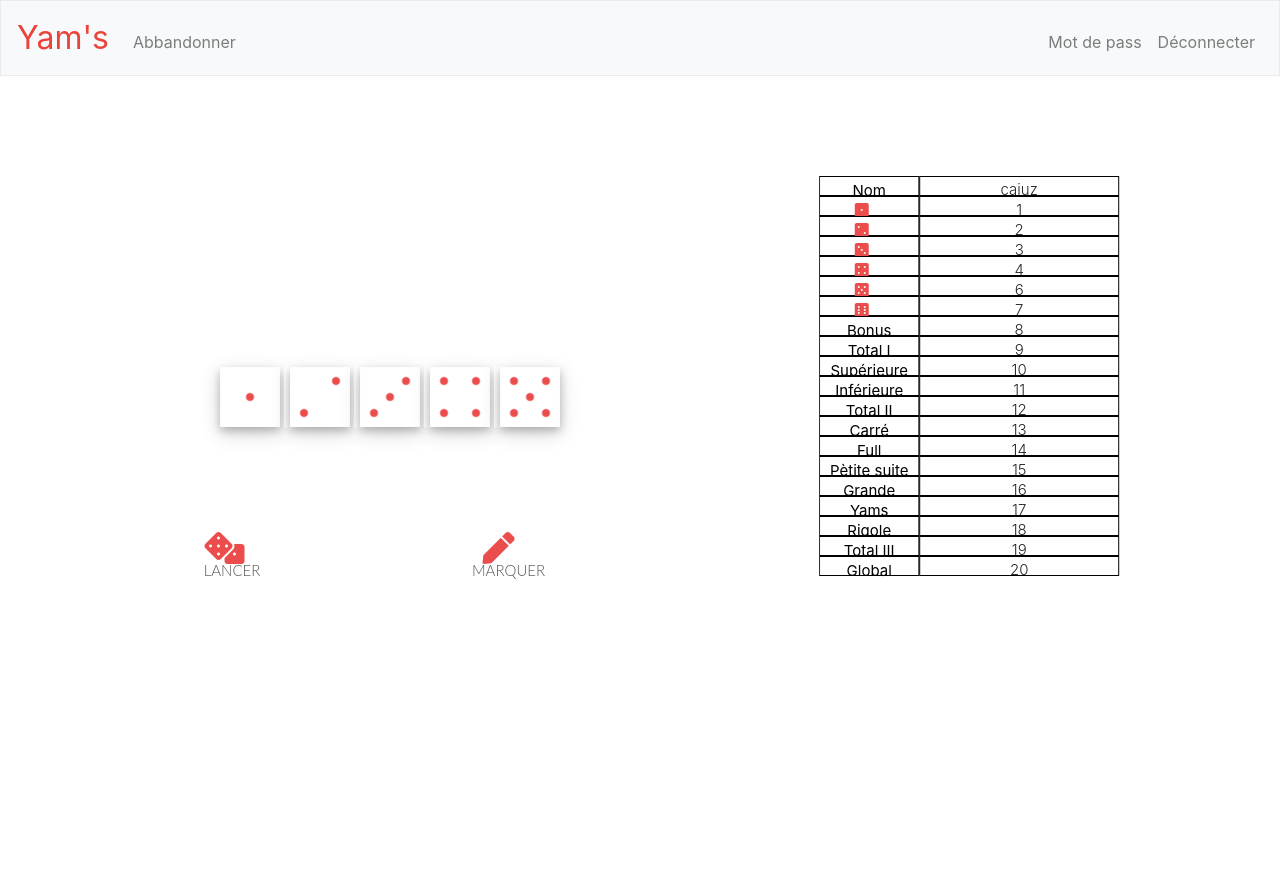
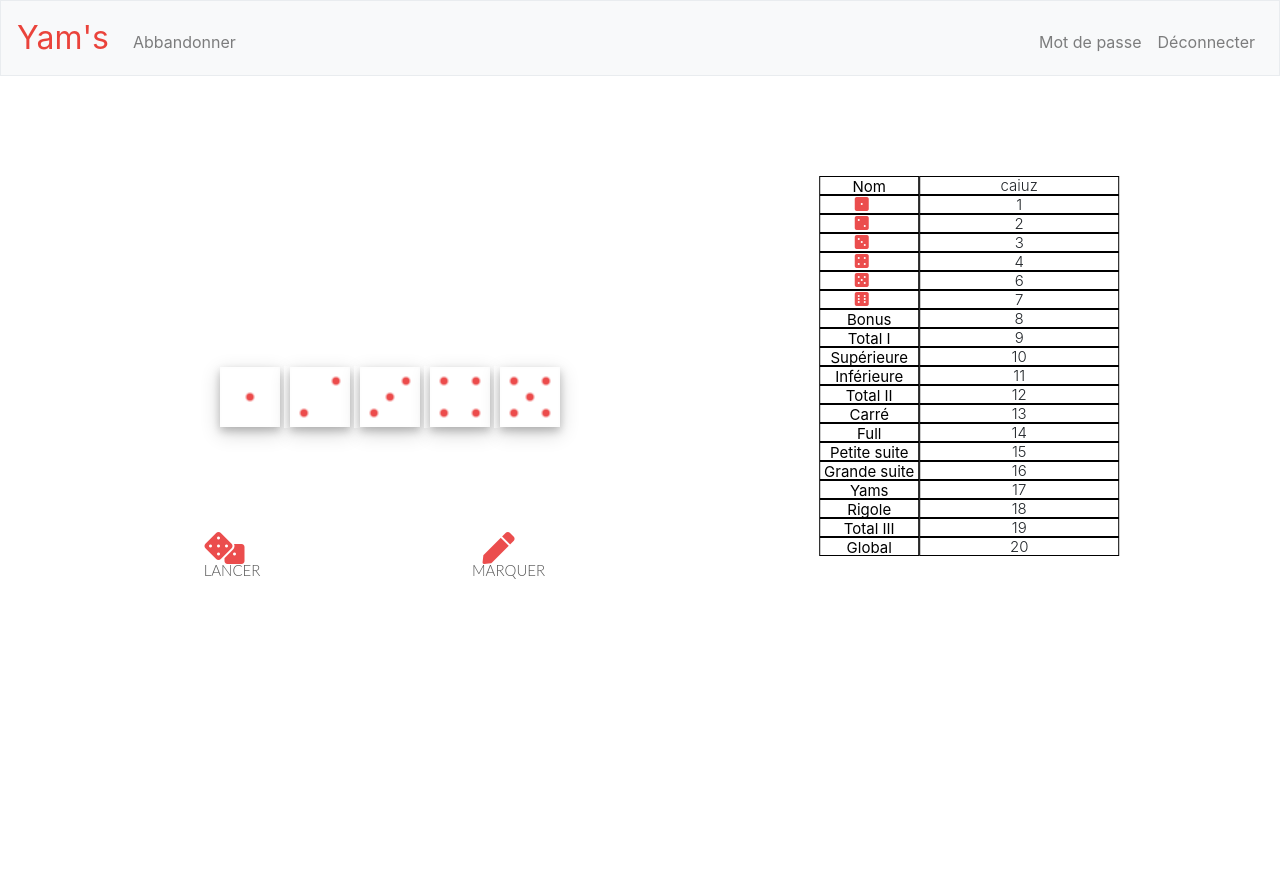
Before and after one commit to nicola-carraro/yams, a Flask app: page / in a window 1280 px wide. Run offline with Flask 2, Linux system fonts and the light colour scheme; some libraries are stand-ins or nearby versions.

Commit message:
changed score grid to table

```diff
--- a/yams/static/css/master.css
+++ b/yams/static/css/master.css
@@ -10,10 +10,10 @@
   }
 }
 
-body{
+html, body{
   position: relative;
-  width: 100vw;
-  height: 100vh;
+  width: 100%;
+  height: 100%;
   margin: 0;
   padding: 0;
   font-family: Lato;
@@ -186,6 +186,10 @@ i {
   width: 100%;
   height: 100%;
   border-style: none;
+  line-height: 10px;
+  vertical-align: middle;
+  padding: 0px;
+  margin: 0px;
 }
 
 .row-title {
@@ -211,13 +215,18 @@ i {
 }
 
 .score-cell {
-  line-height: 25px;
+  line-height: 15px;
   position: relative;
   border-width: 1px;
   border-color: black;
   border-style: solid;
   font-size: 15px;
   font-weight: 300;
+}
+
+.selected {
+  border-style: solid;
+  border-color: #555;
 }
 
 /* LOGIN REGISTER FORM */
--- a/yams/template.py
+++ b/yams/template.py
@@ -26,7 +26,7 @@ TOTAL_ENTRIES = ["upper_total", "middle_total", "lower_total", "global_total"]
 ICONS = {"ones": "one", "twoes": "two", "threes": "three", "fours": "four", "fives": "five", "sixes": "six"}
 
 
-TITLES = {"name" : "Nom", "bonus": "Bonus", "upper_total": "Total I", "max" : "Supérieure", "min": "Inférieure", "middle_total": "Total II", "poker": "Carré", "full_house": "Full", "small_straight": "Pètite suite", "large_straight": "Grande Suite", "yams": "Yams", "rigole": "Rigole", "lower_total": "Total III", "global_total": "Global"}
+TITLES = {"name" : "Nom", "bonus": "Bonus", "upper_total": "Total I", "max" : "Supérieure", "min": "Inférieure", "middle_total": "Total II", "poker": "Carré", "full_house": "Full", "small_straight": "Petite suite", "large_straight": "Grande suite", "yams": "Yams", "rigole": "Rigole", "lower_total": "Total III", "global_total": "Global"}
 
 def die_img(die):
     return url_for('static', filename="img/die-%i.png" %die)
--- a/yams/templates/index.html
+++ b/yams/templates/index.html
@@ -44,40 +44,40 @@
 
     {# SCORE #}
     <div id="score-box">
-      <div id="score-grid">
+      <table id="score-grid">
         {% for entry in SCORE_ENTRIES %}
-          <div id="{{entry}}-score-row" class="score-row">
+          <tr id="{{entry}}-score-row" class="score-row">
             {# Row heading #}
             {# Add an icon if the entry is one of "ones" through "sixes".
             Otherwise, add title.#}
             {% if entry in UPPER_VALUES %}
-              <div id="{{entry}}-title-cell" class="score-cell row-title
+              <th id="{{entry}}-title-cell" class="score-cell row-title
               score-dice-cell">
                 <button type="button" id="{{entry}}-button" name="{{entry}}-button"
                 class="score-button">
                   <i class="fas {{entry | icon}} score-dice"></i>
                 </button>
-              </div>
+              </th>
             {% else%}
-              <div id="{{entry}}-title-cell" class="score-cell row-title
+              <th id="{{entry}}-title-cell" class="score-cell row-title
               score-dice-cell">
                 <button type="button" id="{{entry}}-button" name="{{entry}}-button"
                 class="score-button">
                   {{entry | title}}
-                </button>
+                </th>
               </div>
             {% endif %}
 
             {# Row cells#}
             {% for score in game["scores"] %}
-              <div id="{{entry}}-cell-{{loop.index}}" class="score-cell
+              <td id="{{entry}}-cell-{{loop.index}}" class="score-cell
               score-dice-cell">
                 {{ score[entry] }}
-              </div>
+              </td>
             {% endfor %}
-          </div>
+          </tr>
         {% endfor %}
-      </div>
+      </table>
     </div>
 
   </div>
--- a/yams/templates/layout.html
+++ b/yams/templates/layout.html
@@ -10,6 +10,7 @@
     <link href="https://maxcdn.bootstrapcdn.com/bootstrap/4.0.0-beta.2/css/bootstrap.min.css"
     rel="stylesheet"/>
     <script type="text/javascript" src="{{ url_for('static', filename='scripts/script.js') }}"></script>
+    <script type="text/javascript" src="{{ url_for('static', filename='scripts/testselected.js') }}"></script>
     <link rel="icon" href="{{ url_for('static', filename='img/favicon.png') }}">
 
     {% block title%}{% endblock%}
@@ -41,7 +42,7 @@
                 </ul>
                 <ul class="navbar-nav ml-auto mt-2">
                     <li class="nav-item"><a class="nav-link" href="/pwdchange">
-                      Mot de pass
+                      Mot de passe
                     </a></li>
                     <li class="nav-item"><a class="nav-link" href="/logout">
                       Déconnecter
```
Also changed, not shown: yams/static/img/die-1.png, yams/static/img/die-2.png, yams/static/img/die-3.png, yams/static/img/die-4.png, yams/static/img/die-5.png, yams/static/img/die-6.png.
